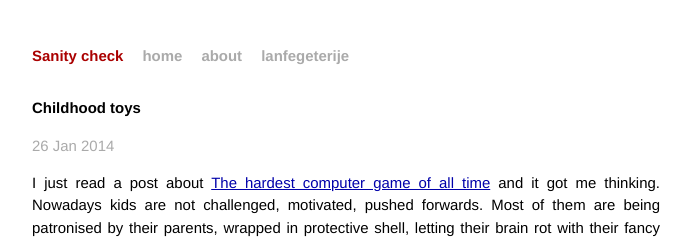
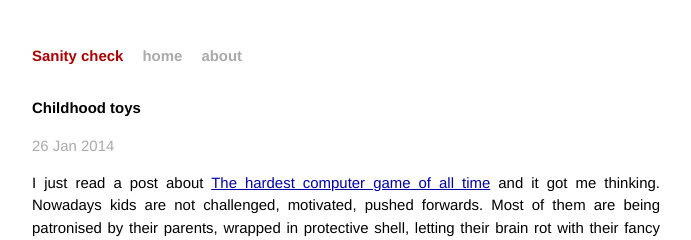
Before and after one commit to razee/razee.github.io, a Jekyll site: the page built from _posts/2014-01-26-childhood_toys.md, in a window 1280 px wide. Shown: the top 240 px of the page, without its empty margins (294-985 px from the left). Built offline with Jekyll 4.4.1, drawn with Linux system fonts in a browser that asks for light colours; Markdown is read by kramdown in place of the engine named in the settings.

Commit message:
Remove header link

```diff
--- a/_layouts/default.html
+++ b/_layouts/default.html
@@ -20,7 +20,6 @@
             <h1 class="title"><a href="/">{{ site.name }}</a></h1>
             <a class="extra" href="/">home</a>
             <a class="extra" href="/about">about</a>
-              <a class="extra" href="/lan">lanfegeterije</a>
           </div>
 
           {{ content }}
```
